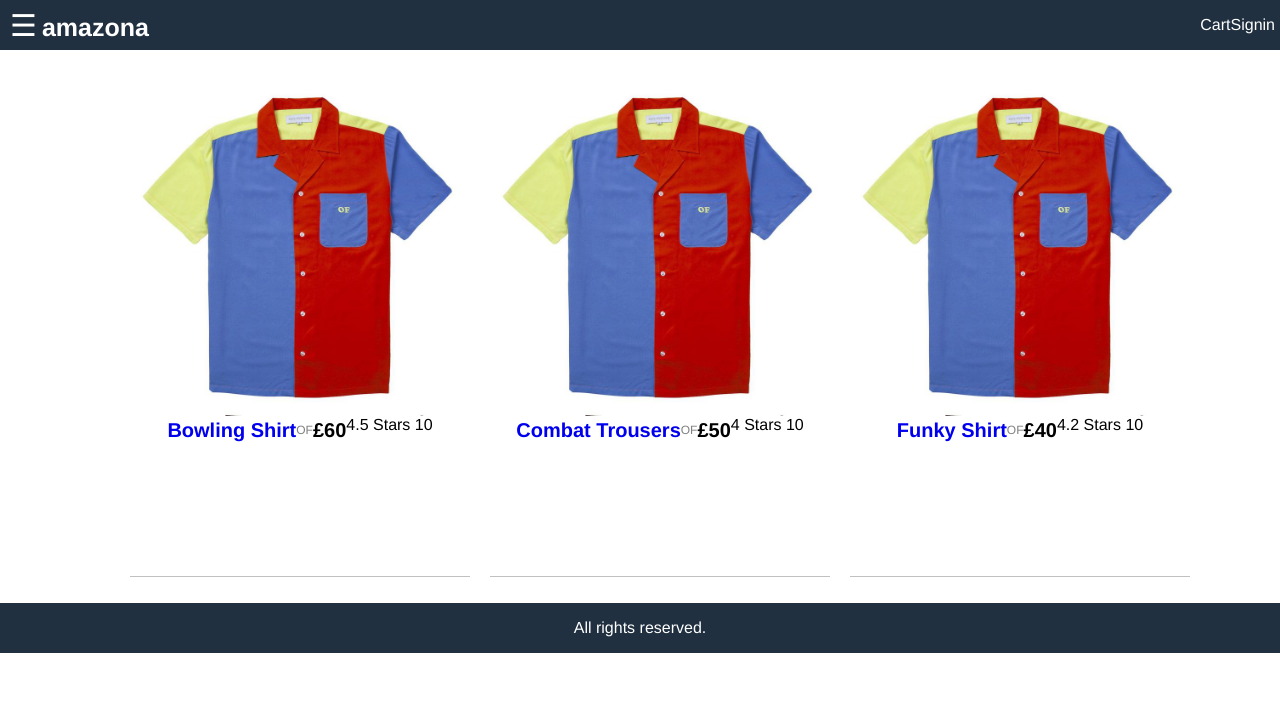
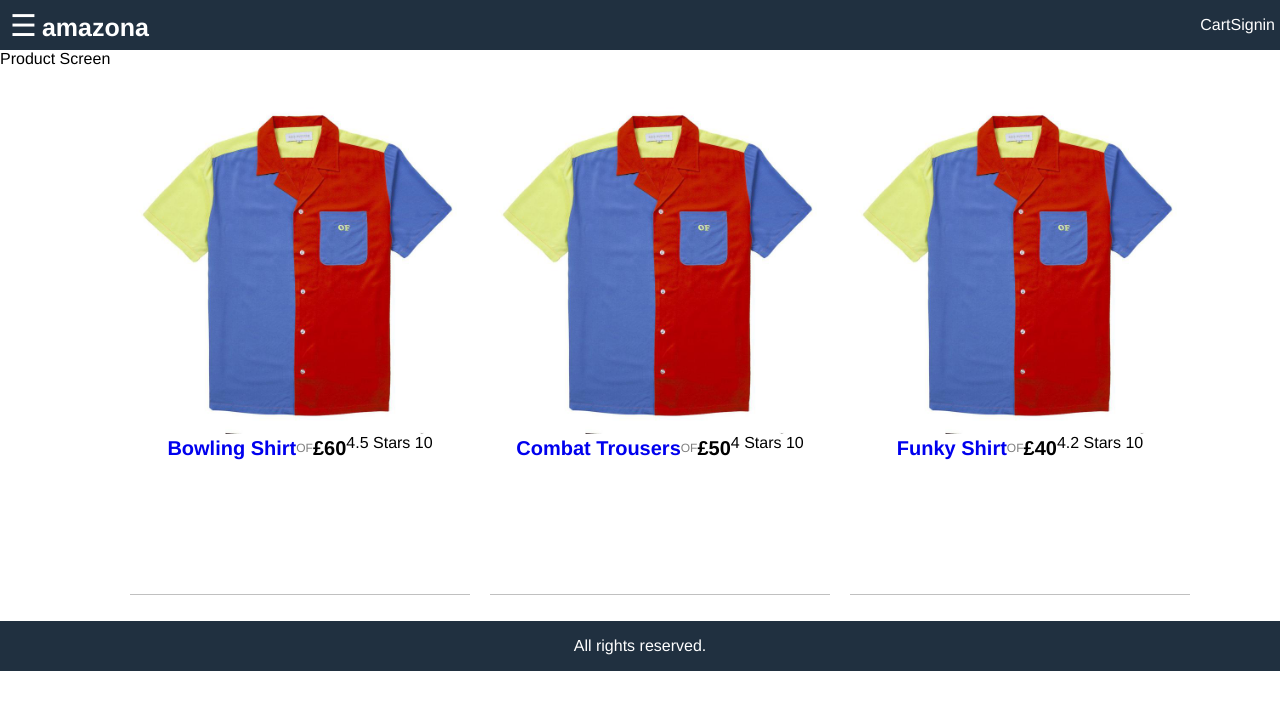
Before and after one commit to ellistrickett/Amazona, a React (Create React App) app in the folder frontend/: page /product/1 in a window 1280 px wide. Shown: the top 710 px of the page. Built offline with nearby package versions, Linux system fonts and the light colour scheme.

Commit message:
installed router dom and created new Routes for ProductScreen and HomeScreen

```diff
--- a/frontend/package.json
+++ b/frontend/package.json
@@ -8,6 +8,7 @@
     "@testing-library/user-event": "^7.1.2",
     "react": "^16.13.1",
     "react-dom": "^16.13.1",
+    "react-router-dom": "^5.2.0",
     "react-scripts": "3.4.1"
   },
   "scripts": {
--- a/frontend/src/App.js
+++ b/frontend/src/App.js
@@ -1,6 +1,9 @@
 import React from 'react';
 import data from './data';
+import { BrowserRouter, Route } from 'react-router-dom';
 import './App.css';
+import HomeScreen from './Screens/HomeScreen';
+import ProductScreen from './Screens/ProductScreen';
 
 function App() {
 
@@ -12,7 +15,7 @@
     document.querySelector(".sidebar").classList.remove('open');
   }
   return (
-
+  <BrowserRouter>
     <div className="grid-container">
     <header className="header">
       <div className="brand">
@@ -40,6 +43,8 @@
     </aside>
     <main className="main">
       <div className="content">
+        <Route path="/product/:id" component={ProductScreen} />
+        <Route path="/" exact={true} component={HomeScreen} />
         <ul className="products">
           {
             data.products.map(product =>
@@ -62,6 +67,7 @@
       All rights reserved.
     </footer>
   </div>
+  </BrowserRouter>
   );
 }
 
--- /dev/null
+++ b/frontend/src/Screens/HomeScreen.js
@@ -0,0 +1,6 @@
+import React from 'react';
+
+function HomeScreen (props) {
+  return <div>Home Screen</div>
+}
+export default HomeScreen;
--- /dev/null
+++ b/frontend/src/Screens/ProductScreen.js
@@ -0,0 +1,6 @@
+import React from 'react';
+
+function ProductScreen (props) {
+  return <div>Product Screen</div>
+}
+export default ProductScreen;
```
Also changed, not shown: 1 other file (tests, documents, lock files or other folders).
